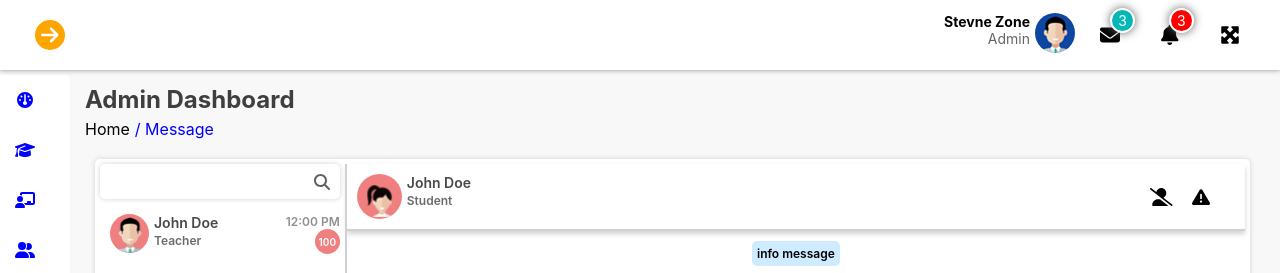
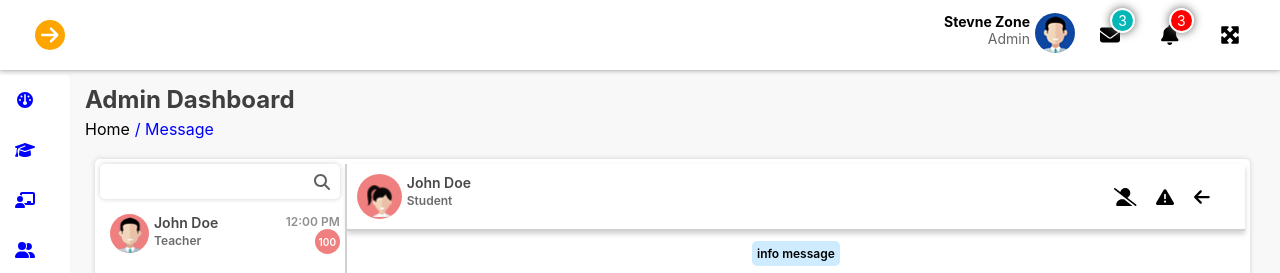
Before and after one commit to Vinoth82003/school_frontend, a React (Create React App) app: page / in a window 1280 px wide. Both pictures are taken after a click on the item 35 px from the left and 600 px from the top of the page. Shown: the top 273 px of the page. Built offline with nearby package versions, Linux system fonts and the light colour scheme.

Commit message:
Changes in message component

```diff
--- a/src/Components/Message.jsx
+++ b/src/Components/Message.jsx
@@ -1,7 +1,8 @@
-import React from "react";
+import React, { useState } from "react";
 import "../css/message.css";
 import { FontAwesomeIcon } from "@fortawesome/react-fontawesome";
 import {
+  faArrowLeft,
   faCameraAlt,
   faExclamationTriangle,
   faPaperPlane,
@@ -16,6 +17,7 @@ import photo3 from "../img/student12.png";
 import photo4 from "../img/student13.png";
 
 const Message = () => {
+  const [ischat, handleChat] = useState(false);
   // creating the contact list
   const ContactList = () => {
     let contacts = [];
@@ -46,7 +48,12 @@ const Message = () => {
 
     return contacts.map((contact, index) => {
       return (
-        <li key={index} className={`contact list `}>
+        <li
+          key={index}
+          className={`contact list `}
+          onClick={contact.cisBlocked ? null : () => handleChat(true)}
+          // {contact.cisBlocked &&  onClick={() => handleChat(false)}}
+        >
           {contact.cisBlocked ? (
             <span className="blocked_txt">blocked</span>
           ) : (
@@ -128,8 +135,8 @@ const Message = () => {
       <main className="admin_page">
         <section className="chart_containers">
           <div className="message_box">
-            <div className="inner_message_box">
-              <div className="chat_contact">
+            <div className={`inner_message_box ${ischat ? "active" : null}`}>
+              <div className="chat_contact res-contact">
                 <div className="contact_top">
                   <div className="search">
                     <input
@@ -166,6 +173,12 @@ const Message = () => {
                       <FontAwesomeIcon icon={faExclamationTriangle} />
                       <span className="btn-text">report</span>
                     </button>
+                    <button
+                      className="msg_opt back"
+                      onClick={() => handleChat(false)}
+                    >
+                      <FontAwesomeIcon icon={faArrowLeft} />
+                    </button>
                   </div>
                 </div>
                 <ul className="convo_box">
```
